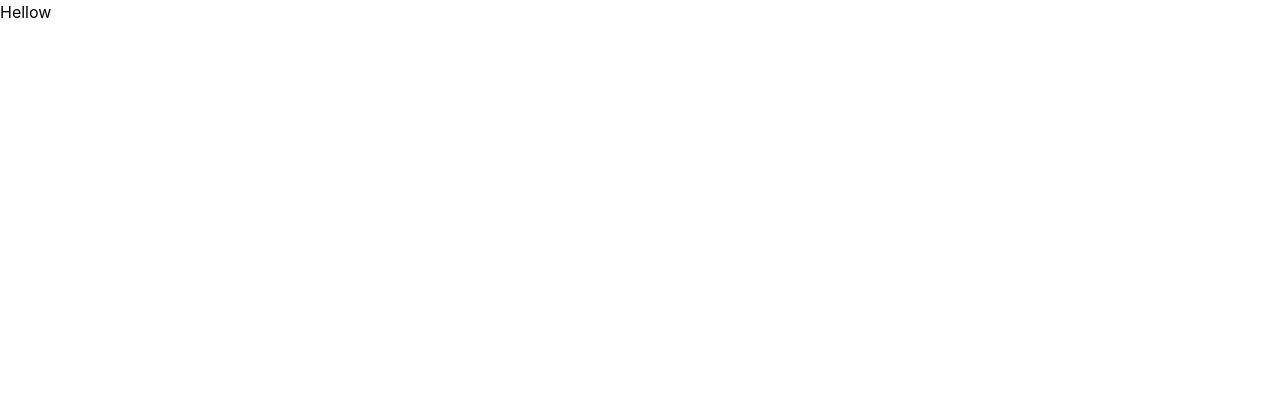
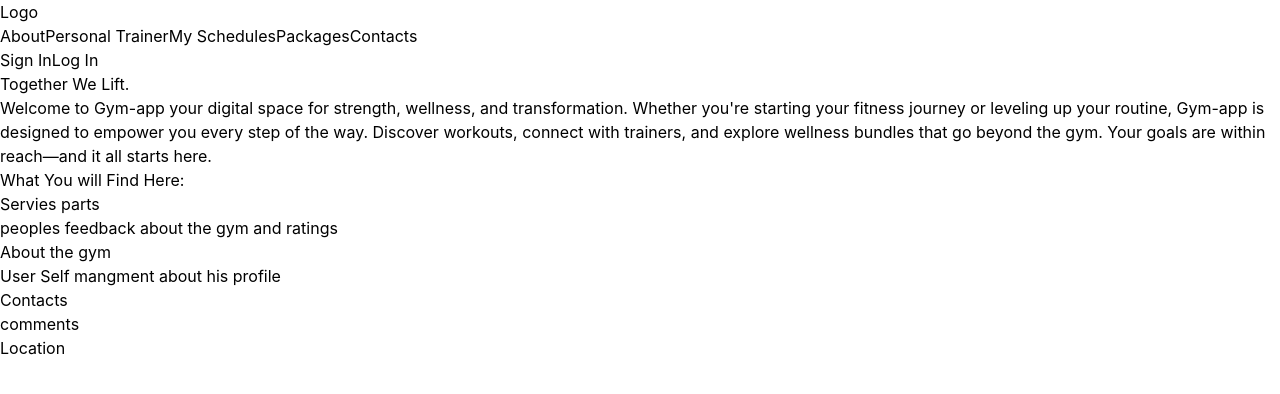
Before and after one commit to biniyam404/Gym-app, a React (Create React App) app: page / in a window 1280 px wide. Shown: the top 394 px of the page. Built offline with nearby package versions, Linux system fonts and the light colour scheme.

Commit message:
components are created identified

```diff
--- a/src/App.js
+++ b/src/App.js
@@ -3,9 +3,157 @@ import './output.css';
 function App() {
   return (
     <div className="App">
-      Hellow
+      <Navigatin/>
     </div>
   );
 }
+function Navigatin (){
+  return (
+    <div>
+      <Logo/>
+      <NaveParts/>
+      <Sign/>
+      <Wellcome/>
+      <Servies/>
+      <Feedback/>
+      <About/>
+      <Footer/>
+    </div>
+  )
+}
+function Logo (){
+  return (
+    <div>
+      Logo
+    </div>
+  )
+}
+function NaveParts (){
+  return (
+    <div>
+     <a>About</a>
+     <a>Personal Trainer</a>
+     <a>My Schedules</a>
+     <a>Packages</a>
+     <a>Contacts</a>
+    </div>
+  )
+}
+function Sign(){
+  return(
+    <div>
+      <button>
+                Sign In
+      </button>
+
+      <button>
+              Log In
+
+      </button>
+    </div>
+  )
+}
 // The things that I wnat in the app
+// nave , body,
+function Wellcome(){
+  return (
+   <div>
+     <div>
+        <h1>Together We Lift.</h1>
+        <p>
+          <span>Welcome to Gym-app</span>  your digital space for strength,
+          wellness, and transformation. Whether you're starting your
+          fitness journey or leveling up your routine, Gym-app is designed
+          to empower you every step of the way. Discover workouts, connect
+          with trainers, and explore
+          wellness bundles that go beyond the gym.
+          Your goals are within
+          reach—and it all starts here.
+          </p>
+    </div>
+    <div>
+      <img/>
+    </div>
+   </div>
+  )
+}
+
+function Servies (){
+  return (
+    <div>
+      <div>What You will Find Here:</div>
+      <Part/>
+    </div>
+  )
+}
+function Part(){
+  return(
+    <div>
+        Servies parts
+    </div>
+  )
+}
+
+function About (){
+          return(
+            <div>
+              About the gym
+            </div>
+          )
+}
+
+function Feedback(){
+  return (
+    <div>
+        peoples feedback about the gym and ratings
+    </div>
+  )
+}
+
+
+function Footer(){
+  return (
+    <div>
+        <User/>
+        <Contacts/>
+        <Comments/>
+        <Location/>
+
+    </div>
+  )
+}
+function User(){
+  return(
+    <div>
+      User Self mangment about his profile
+    </div>
+  )
+
+}
+function Contacts (){
+    return(
+      <div>
+        Contacts
+      </div>
+    )
+}
+
+function Comments (){
+  return (
+    <div>
+      comments
+    </div>
+  )
+}
+function Location (){
+  return (
+    <div>
+      Location
+    </div>
+  )
+}
+
+
+
+
 export default App;
```
